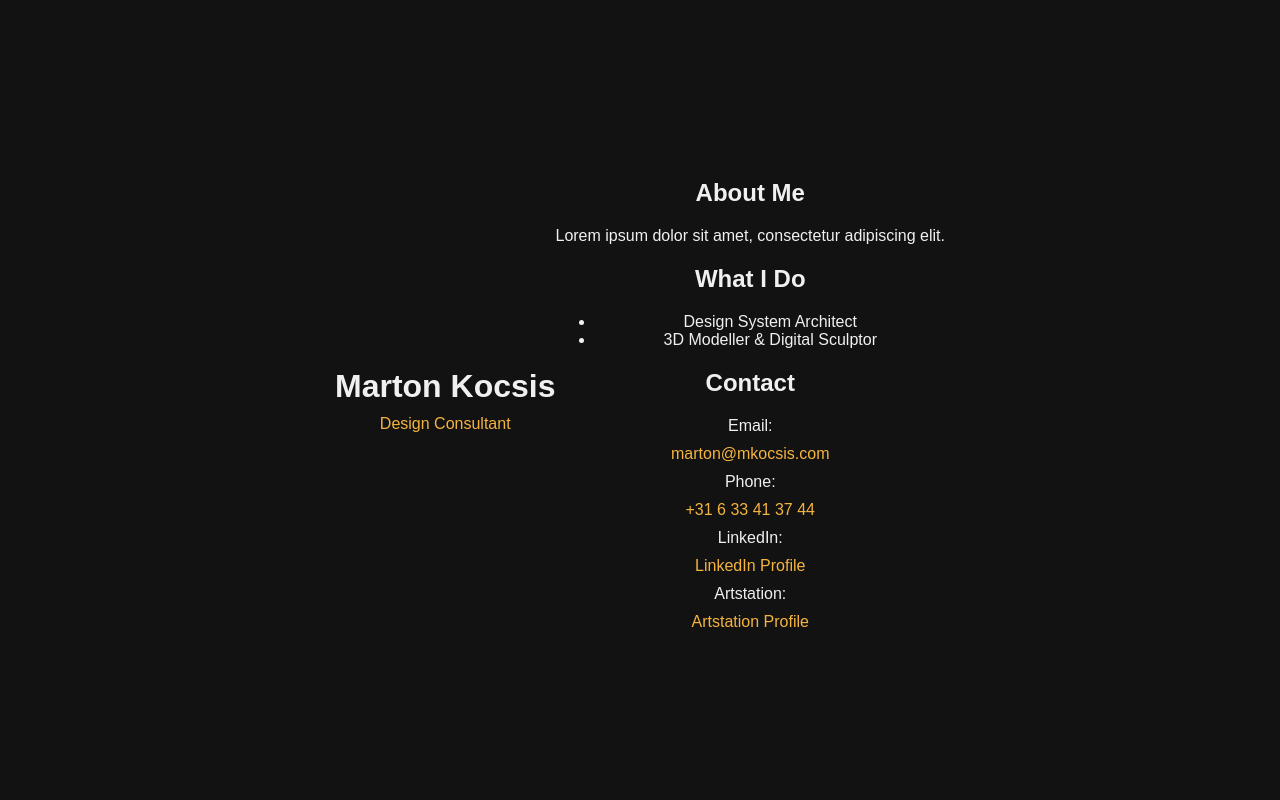
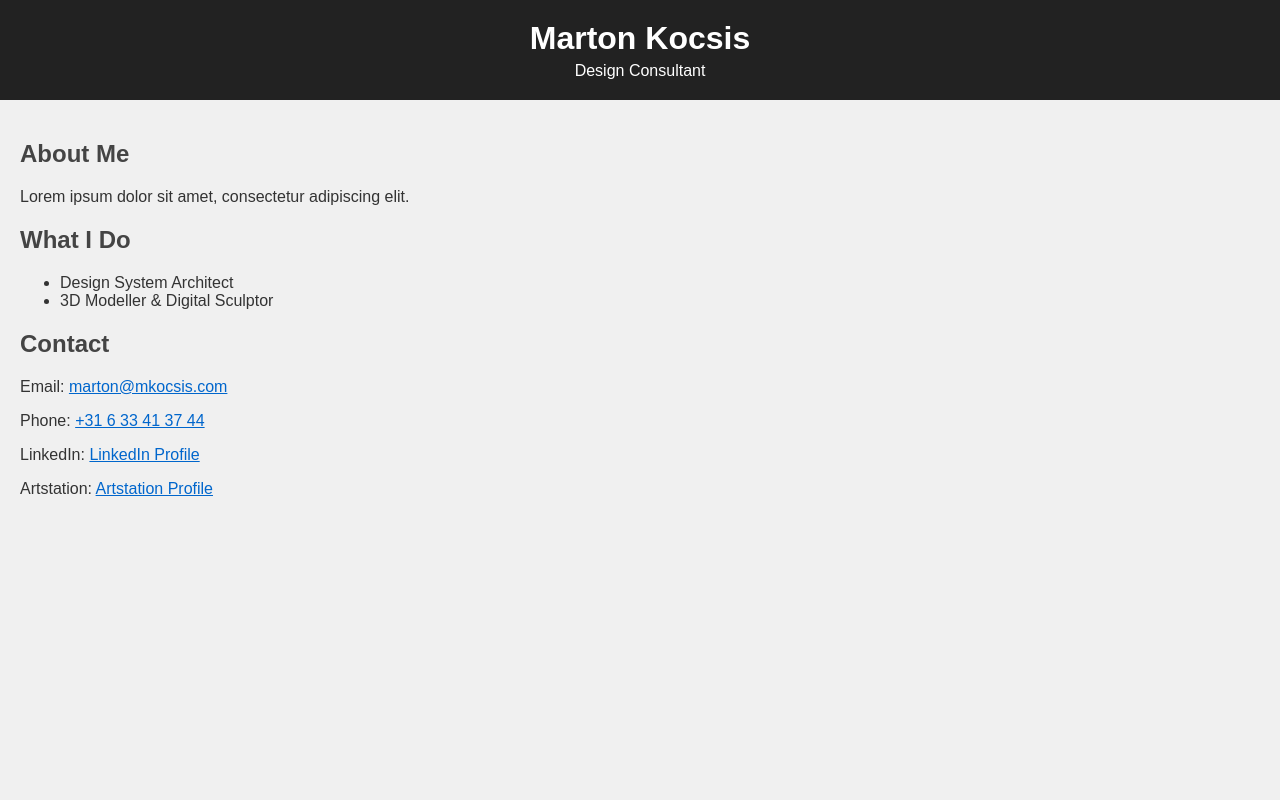
Before and after one commit to martonkocsis/mkocsis, a PHP site: page / in a window 1280 px wide. Run offline with PHP 8.4, Linux system fonts and the light colour scheme.

Commit message:
Update style.css

```diff
--- a/style.css
+++ b/style.css
@@ -1,46 +1,38 @@
 body {
-    background-color: #121212;
-    color: #f0f0f0;
-    font-family: 'Arial', sans-serif;
+    font-family: Arial, sans-serif;
     margin: 0;
     padding: 0;
-    display: flex;
-    justify-content: center;
-    align-items: center;
-    height: 100vh;
+    background-color: #f0f0f0;
+    color: #333;
+}
+
+header {
+    background-color: #222;
+    color: #fff;
+    padding: 20px;
     text-align: center;
 }
 
-.container {
-    max-width: 800px;
+header h1 {
+    margin: 0;
+}
+
+header p {
+    margin: 5px 0 0;
+}
+
+main {
     padding: 20px;
 }
 
-h1, p {
-    margin: 10px 0;
+section {
+    margin-bottom: 20px;
 }
 
-header p {
-    color: #F4B43F; /* Accent color for job titles */
-}
-
-.bio, .contact-info, .social-links {
-    margin: 20px 0;
+section h2 {
+    color: #444;
 }
 
 a {
-    color: #F4B43F;
-    text-decoration: none;
-    display: block; /* Stack links vertically */
-    margin: 10px 0;
+    color: #0066cc;
 }
-
-a:hover {
-    text-decoration: underline;
-}
-
-@media (max-width: 600px) {
-    .container {
-        padding: 10px;
-    }
-}
```
